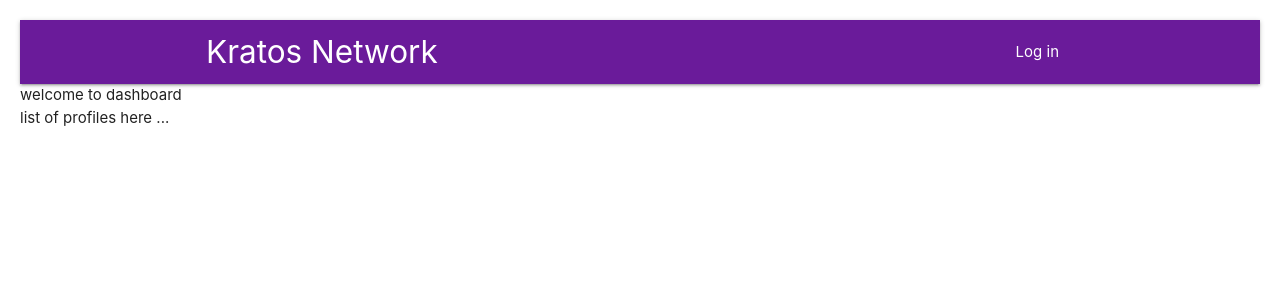
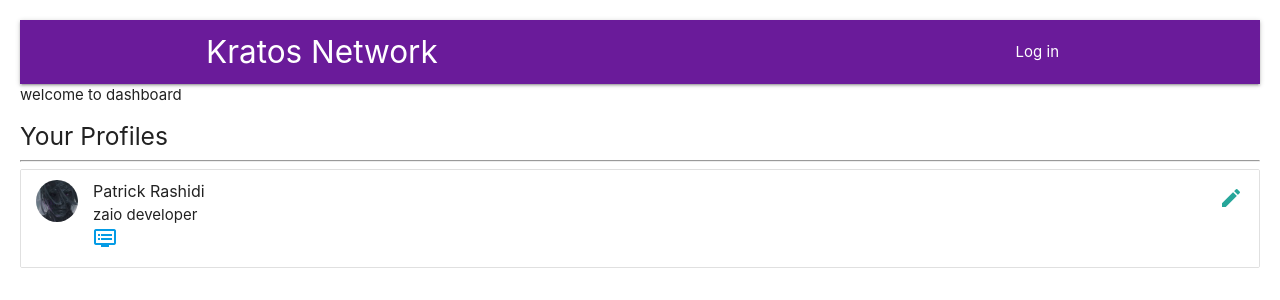
Before and after one commit to the-http-418/the-kratos-network, a React (Create React App) app in the folder frontend/: page /profiles in a window 1280 px wide. Shown: the top 300 px of the page. Built offline with nearby package versions, Linux system fonts and the light colour scheme; no server answers.

Commit message:
added profile routes

```diff
--- a/frontend/public/index.html
+++ b/frontend/public/index.html
@@ -27,7 +27,7 @@
 
     <!-- Compiled and minified CSS -->
     <link rel="stylesheet" href="https://cdnjs.cloudflare.com/ajax/libs/materialize/1.0.0/css/materialize.min.css">
-
+    <link href="https://fonts.googleapis.com/icon?family=Material+Icons" rel="stylesheet">
     <!-- Compiled and minified JavaScript -->
 
     <title>React App</title>
--- a/frontend/src/components/profile/ProfileList.js
+++ b/frontend/src/components/profile/ProfileList.js
@@ -1,9 +1,44 @@
-import React from 'react'
+import React,{Component} from 'react'
 
-export default function ProfileList() {
+class ProfileList extends Component {
+    state = {
+        profiles : [],
+    }
+    componentDidMount(){
+        //firebase call
+        this.setState({
+            profiles : [
+                {'firstName':'Patrick','lastName':'Rashidi','heading':'zaio developer','id':'DSDJNDO3904','profilePicture':'/img/default_dp.jpg'},
+            ]
+        })
+    }
+
+    render(){
     return (
         <div>
-            list of profiles here ...
-        </div>
+            <h5>Your Profiles</h5>
+            <hr/>
+            <ul class="collection">
+                {
+                    this.state.profiles.map((profile) => {return(
+                        <li class="collection-item avatar">
+                        <img src={profile['profilePicture']} alt="" class="circle"/>
+                        <span class="title">{profile['firstName']} {profile['lastName']}</span>
+                        <p> {profile['heading']}
+                        </p>
+
+                        <a href={`/editprofile/${profile['firstName']}/${profile['id']}`} className="secondary-content material-icons">edit</a>
+                        <a href={`/profile/${profile['firstName']}/${profile['id']}`} className="content material-icons">dvr</a>
+
+                    </li>
+                    )})
+
+                }
+            </ul>
+    </div>
     )
+    }
 }
+
+
+export default ProfileList
```
Also changed, not shown: frontend/src/index.css (line endings or trailing spaces).
